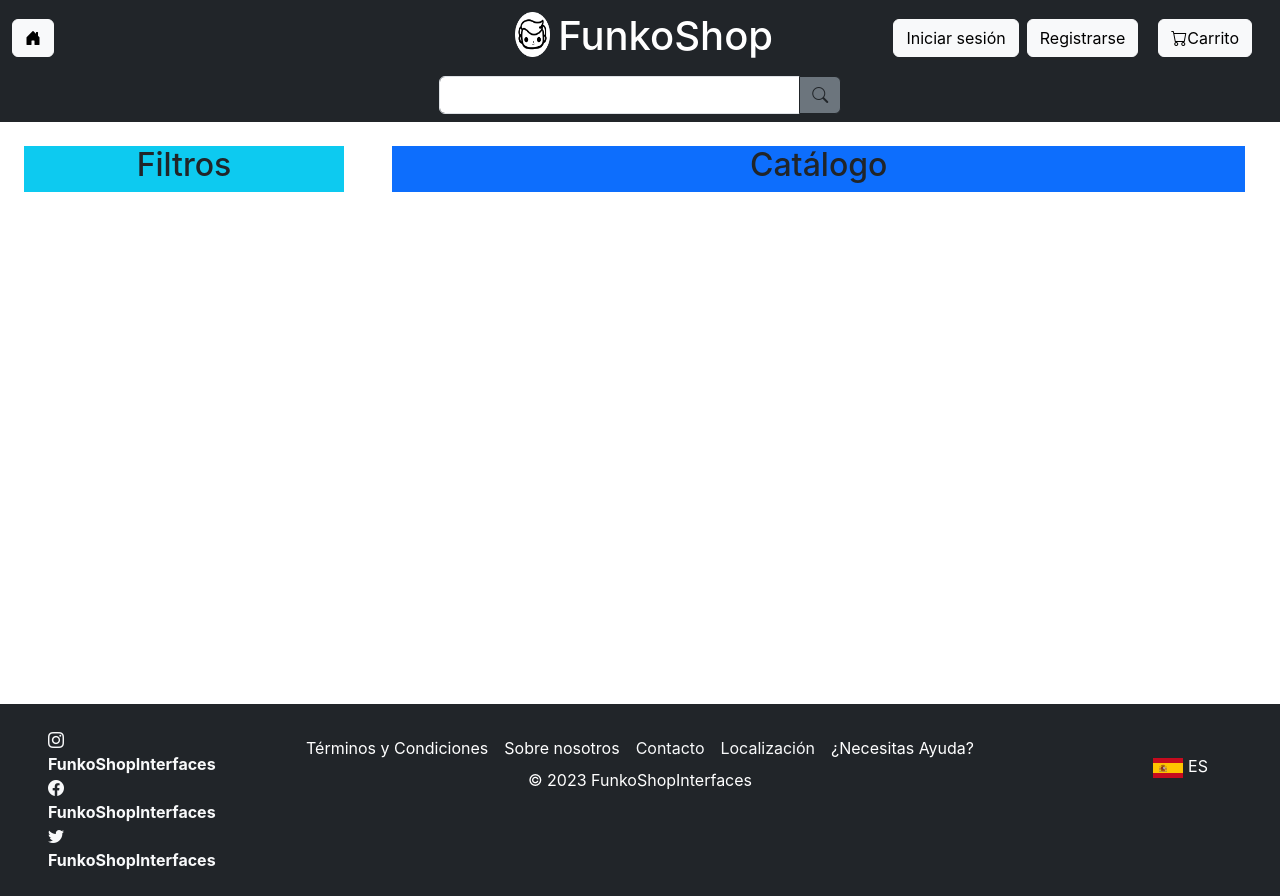
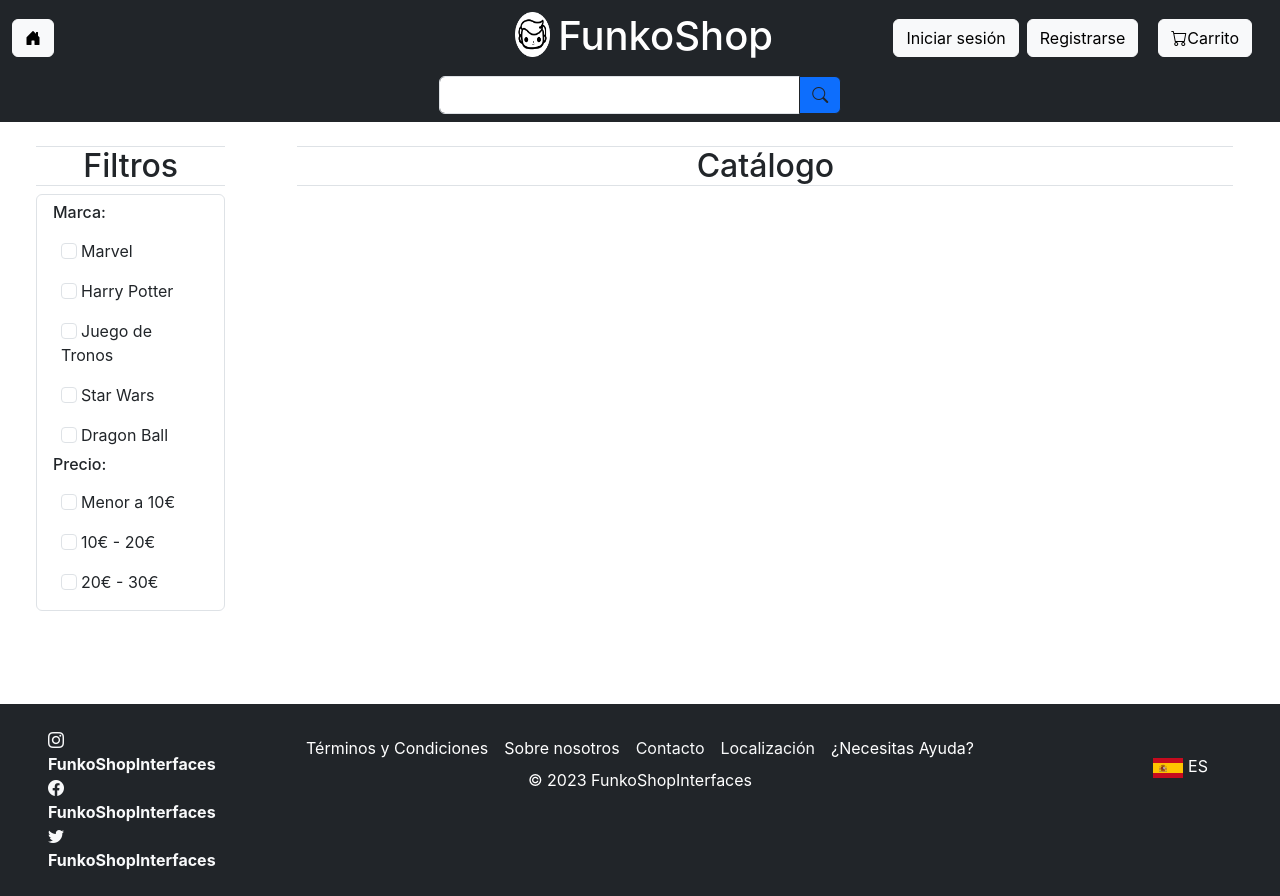
Before and after one commit to 4lvaro22/Funko-Shop, a React (Vite) app: page /#/ in a window 1280 px wide. Built offline with nearby package versions, Linux system fonts and the light colour scheme.

Commit message:
estructura y ejemplos de filtros

```diff
--- a/src/pages/Home/index.jsx
+++ b/src/pages/Home/index.jsx
@@ -18,7 +18,7 @@
                     <div className="col-4">
                         <span className="input-group mb-2 d-flex justify-content-center">
                             <input id="buscador" type="text" className="form-control" aria-label="Buscador" aria-describedby="Buscar" />
-                            <button className="btn btn-outline-dark bg-secondary" type="button" id="searchButton"><i className="bi bi-search"></i></button>
+                            <button className="btn btn-outline-dark bg-primary" type="button" id="searchButton"><i className="bi bi-search"></i></button>
                         </span>
                     </div>
                     <div className="col-4"></div>
@@ -27,13 +27,56 @@
 
             <div className="row align mx-auto">
                 {/* <-- Lado --> */}
-                <aside className="col-3 bg-info m-4">  {/* <-- Para el menú de selección de marca (a modo de filtro): Marvel, GoT, Harry Potter... --> */}
-                    <h2 className="text-center">Filtros</h2>
+                <aside className="col-2 m-4">  {/* <-- Para el menú de selección de marca (a modo de filtro): Marvel, GoT, Harry Potter... --> */}
+                    <h2 className="text-center border-bottom border-top">Filtros</h2>
+                    <div className="border rounded p-2">
+                        <div class="list-group">
+                            <h6 className="mx-2">Marca:</h6>
+                            <label class="list-group-item border-0">
+                                <input class="form-check-input me-1" type="checkbox" value=""/>
+                                Marvel
+                            </label>
+                            <label class="list-group-item border-0">
+                                <input class="form-check-input me-1" type="checkbox" value=""/>
+                                Harry Potter
+                            </label>
+                            <label class="list-group-item border-0">
+                                <input class="form-check-input me-1" type="checkbox" value=""/>
+                                Juego de Tronos
+                            </label>
+                            <label class="list-group-item border-0">
+                                <input class="form-check-input me-1" type="checkbox" value=""/>
+                                Star Wars
+                            </label>
+                            <label class="list-group-item border-0">
+                                <input class="form-check-input me-1" type="checkbox" value=""/>
+                                Dragon Ball
+                            </label>
+                        </div>
+
+                        <div class="list-group">
+                            <h6 className="mx-2">Precio:</h6>
+                            <label class="list-group-item border-0">
+                                <input class="form-check-input me-1" type="checkbox" value=""/>
+                                Menor a 10€
+                            </label>
+                            <label class="list-group-item border-0">
+                                <input class="form-check-input me-1" type="checkbox" value=""/>
+                                10€ - 20€
+                            </label>
+                            <label class="list-group-item border-0">
+                                <input class="form-check-input me-1" type="checkbox" value=""/>
+                                20€ - 30€
+                            </label>
+                        </div>
+
+                    </div>
+
                 </aside>
 
                 {/* <-- Seccion --> */}
-                <section className="col-8 bg-primary m-4">
-                    <h2 className="text-center">Catálogo</h2>
+                <section className="col-9 m-4">
+                    <h2 className="text-center border-bottom border-top">Catálogo</h2>
                     <funko />
                 </section>
             </div>
```
